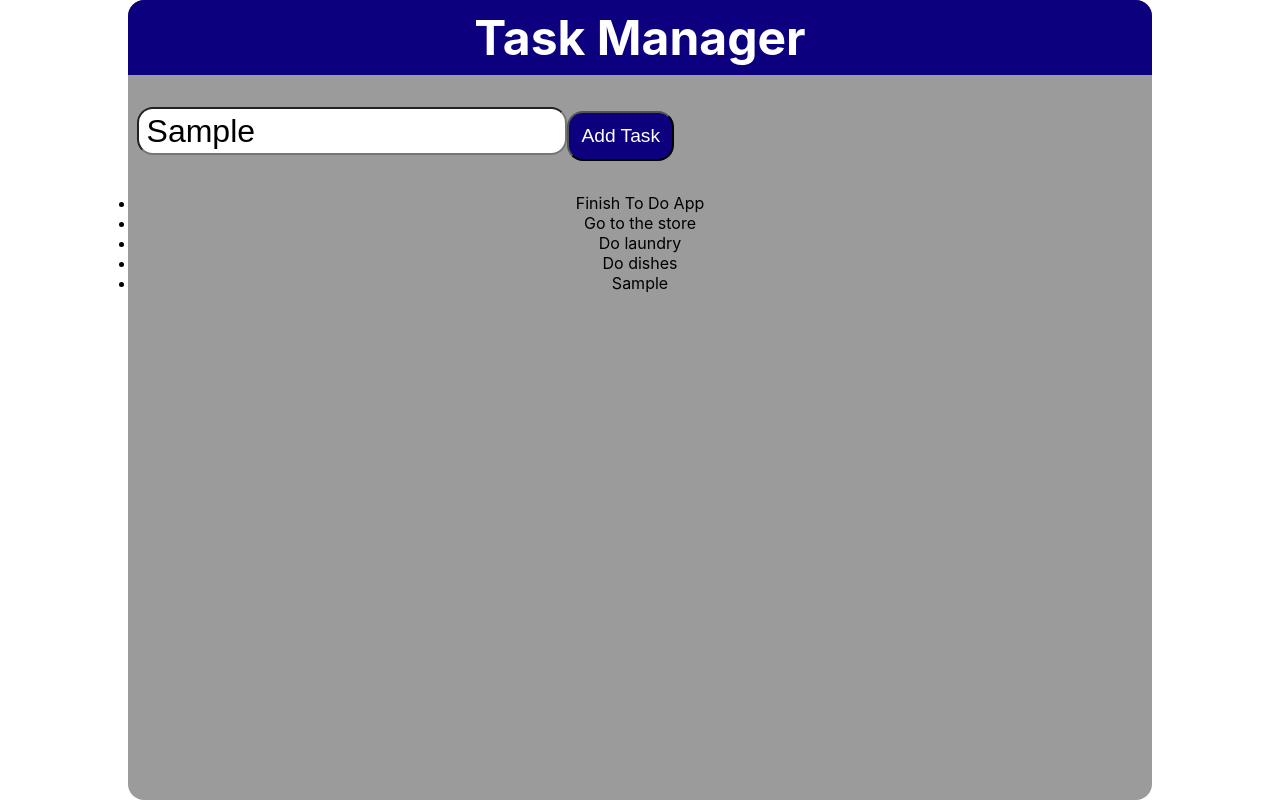
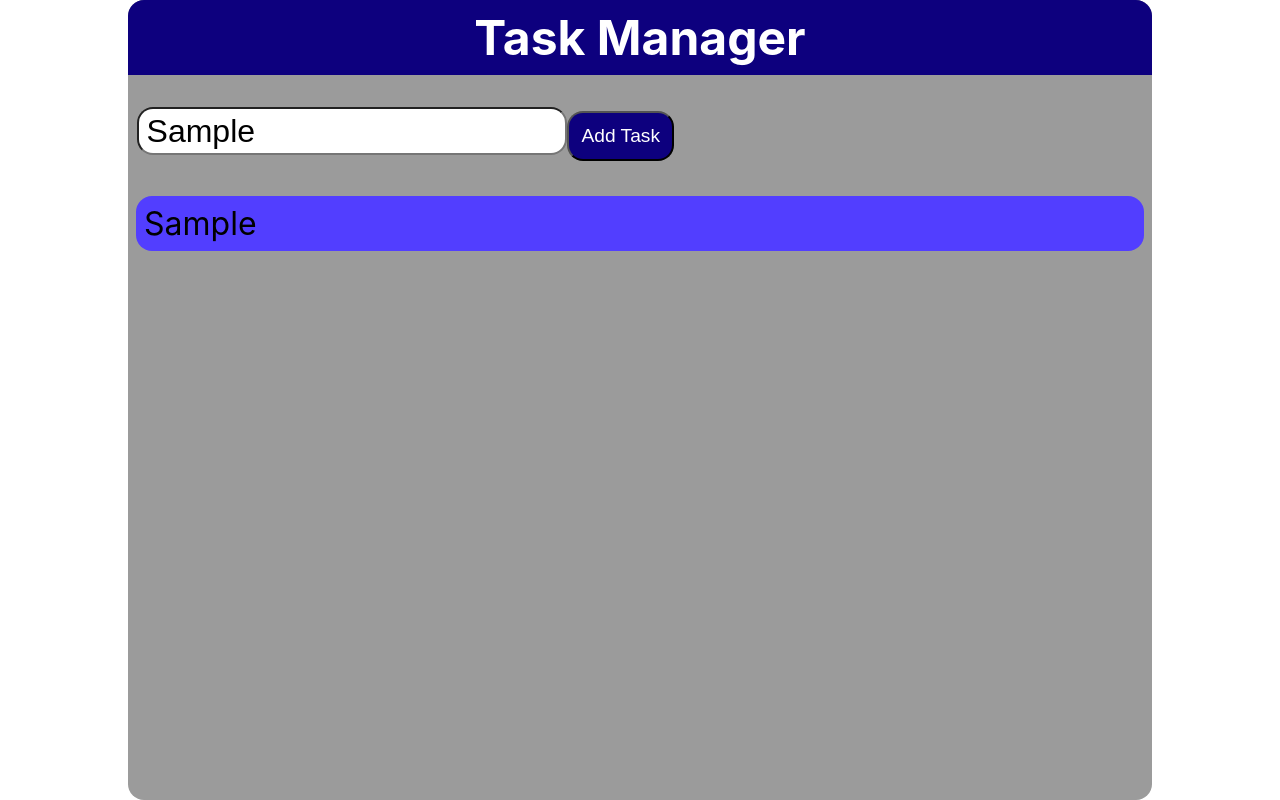
Before and after one commit to DDeShon/javascript-todo, a React (Create React App) app: page / in a window 1280 px wide. Both pictures are taken after typing "Sample" into the empty fields and a click on the input "Add Task". Built offline with nearby package versions, Linux system fonts and the light colour scheme.

Commit message:
working on list functionality

```diff
--- a/src/App.css
+++ b/src/App.css
@@ -32,7 +32,7 @@
   margin: 0 0.5rem;
 }
 
-.list-item {
+li {
   cursor: pointer;
   position: relative;
   font-size: 2rem;
@@ -49,34 +49,8 @@
   user-select: none;
 }
 
-.list-item:hover {
+li:hover {
   background-color: rgb(127, 112, 255);
-}
-
-.list-item li.checked {
-  text-decoration: line-through;
-  color: rgb(0, 221, 0);
-  padding-left: 2.5rem;
-}
-
-.list-item li.checked::before {
-  content: "";
-  position: absolute;
-  border-color: rgb(0, 221, 0);
-  border-style: solid;
-  border-width: 0 4px 4px 0;
-  top: 10px;
-  left: 16px;
-  transform: rotate(45deg);
-  height: 30px;
-  width: 14px;
-}
-
-.close {
-  position: absolute;
-  right: 0;
-  top: 0;
-  padding: 0.5rem 1rem;
 }
 
 .input-wrapper {
--- a/src/App.js
+++ b/src/App.js
@@ -7,13 +7,19 @@ class App extends React.Component {
   constructor(props) {
     super(props);
     this.state = {
-      todos: ["Finish To Do App", "Go to the store", "Do laundry", "Do dishes"],
+      todos: [],
     };
   }
 
   addTodo = (todo) => {
     this.setState((prevState) => ({
       todos: [...prevState.todos, todo],
+    }));
+  };
+
+  deleteTodo = (value) => {
+    this.setState((prevState) => ({
+      todos: prevState.todos.filter((todo) => todo !== value),
     }));
   };
 
@@ -28,7 +34,7 @@ class App extends React.Component {
             <TodoForm addTodo={this.addTodo} />
           </div>
           <div className="list-wrapper">
-            <TodoList todos={this.state.todos} />
+            <TodoList todos={this.state.todos} deleteTodo={this.deleteTodo} />
           </div>
         </div>
       </div>
--- a/src/components/todoList.js
+++ b/src/components/todoList.js
@@ -1,20 +1,19 @@
 import React from "react";
 
-const todos = [
-  "Finish To Do App",
-  "Go to the store",
-  "Do laundry",
-  "Do dishes",
-];
+const todos = [];
 
-const Todo = (props) => <li>{props.todo}</li>;
-
-const TodoList = (props) => (
-  <ul className="todo">
-    {props.todos.map((todo) => (
-      <Todo todo={todo} key={todo} />
-    ))}
-  </ul>
+const Todo = (props) => (
+  <li onClick={() => props.deleteTodo(props.todo)}>{props.todo}</li>
 );
 
+const TodoList = (props) => {
+  return (
+    <ul className="todo">
+      {props.todos.map((todo) => (
+        <Todo todo={todo} key={todo} deleteTodo={props.deleteTodo} />
+      ))}
+    </ul>
+  );
+};
+
 export default TodoList;
```
Also changed, not shown: src/ToDo.js (deleted, +0 -35 lines).
